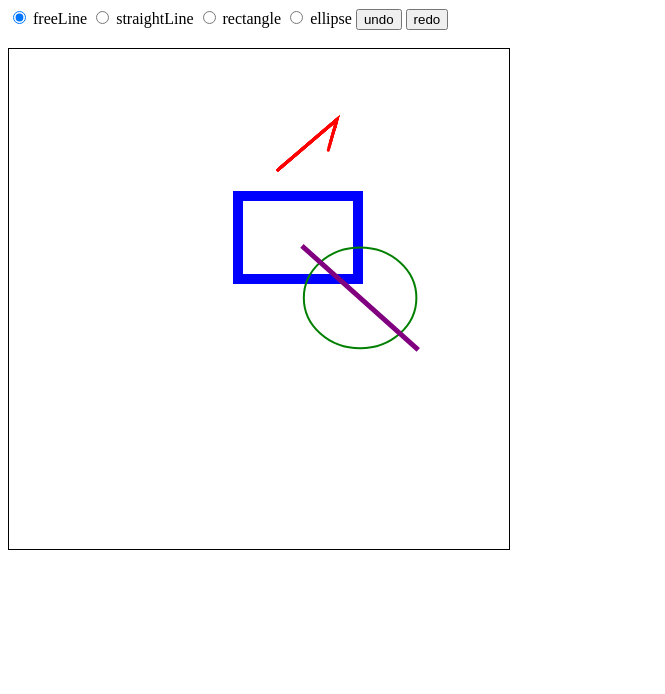
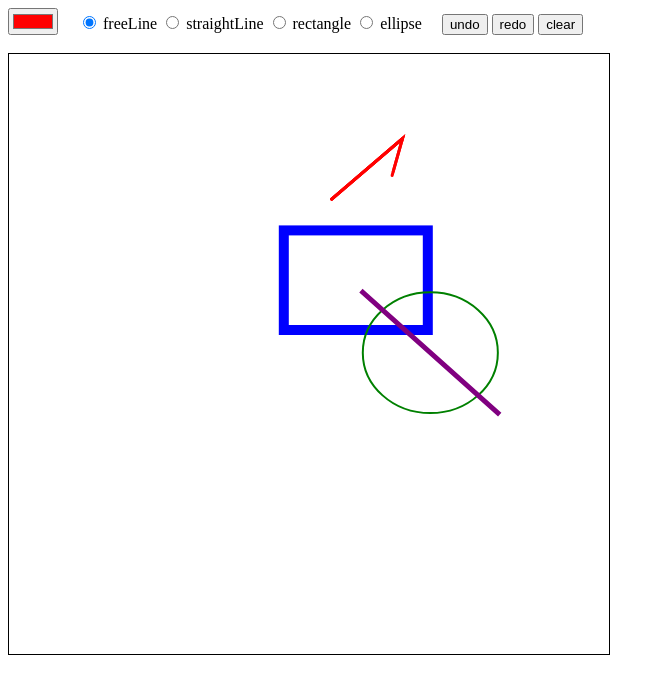
Before and after one commit to goldenthumb/simple-painter, a website built with Parcel: page example/index.html in a window 1280 px wide. Shown: the whole page, without its empty margins (0-665 px from the left). Built offline with nearby package versions, Linux system fonts and the light colour scheme.

Commit message:
build: 0.1.0

```diff
--- a/example/index.html
+++ b/example/index.html
@@ -8,6 +8,8 @@
 </head>
 <body>
     <div id="root">
+        <input id="color" type="color" value="#ff0000" />
+        &nbsp;&nbsp;&nbsp;
         <input id="freeLine" type="radio" name="draw-type" value="freeLine" checked />
         <label for="freeLine">freeLine</label>
         <input id="straightLine" type="radio" name="draw-type" value="straightLine" />
@@ -16,8 +18,10 @@
         <label for="rectangle">rectangle</label>
         <input id="ellipse" type="radio" name="draw-type" value="ellipse" />
         <label for="ellipse">ellipse</label>
+        &nbsp;&nbsp;&nbsp;
         <button onclick="painter.undo()">undo</button>
         <button onclick="painter.redo()">redo</button>
+        <button onclick="painter.clear()">clear</button>
         <br /><br />
         <canvas id="canvas" style="border: 1px solid"></canvas>
     </div>
--- a/example/index.ts
+++ b/example/index.ts
@@ -1,12 +1,20 @@
-import Painter from '../src';
-import FreeLine from '../src/Figure/FreeLine';
-import Rectangle from '../src/Figure/Rectangle';
-import Ellipse from '../src/Figure/Ellipse';
-import StraightLine from '../src/Figure/StraightLine';
+import Painter, { FreeLine, Rectangle, Ellipse, StraightLine } from '../src';
 
+const color = document.getElementById('color') as HTMLInputElement;
 const radios = document.getElementsByName('draw-type');
 const canvas = document.getElementById('canvas') as HTMLCanvasElement;
-const painter = (window as any).painter = new Painter({ canvas, width: 500, height: 500 });
+
+const painter = (window as any).painter = new Painter({
+    canvas,
+    width: 600,
+    height: 600,
+    lineCap: 'round',
+    thickness: 3,
+    color: color.value,
+    type: (document.querySelector('input[name="draw-type"]:checked') as any).value,
+});
+
+color.addEventListener('change', () => painter.setOptions({ color: color.value }));
 
 for (const radio of radios) {
     radio.addEventListener('change', () => {
@@ -23,9 +31,6 @@ painter.draw(
         { x: 0.537866461275263, y: 0.24183928841850494 },
         { x: 0.655767612752637, y: 0.14106861275263723 },
         { x: 0.654859612752637, y: 0.14429961275263721 },
-        { x: 0.652134612752637, y: 0.15560861275263723 },
-        { x: 0.649416127526371, y: 0.16368561275263742 },
-        { x: 0.643052612752637, y: 0.18630261275263712 },
         { x: 0.640327612752637, y: 0.19599561275263723 },
         { x: 0.638516127526372, y: 0.20245761275263723 },
     ])
@@ -45,7 +50,6 @@ painter.draw(
         y: 0.46000571006809754
     })
 );
-
 
 painter.draw(
     new Ellipse({
--- a/package.json
+++ b/package.json
@@ -1,6 +1,6 @@
 {
     "name": "simple-painter",
-    "version": "0.0.1",
+    "version": "0.1.0",
     "main": "dist/index.js",
     "umd:main": "dist/index.umd.js",
     "module": "dist/index.m.js",
```
Also changed, not shown: README.md.
